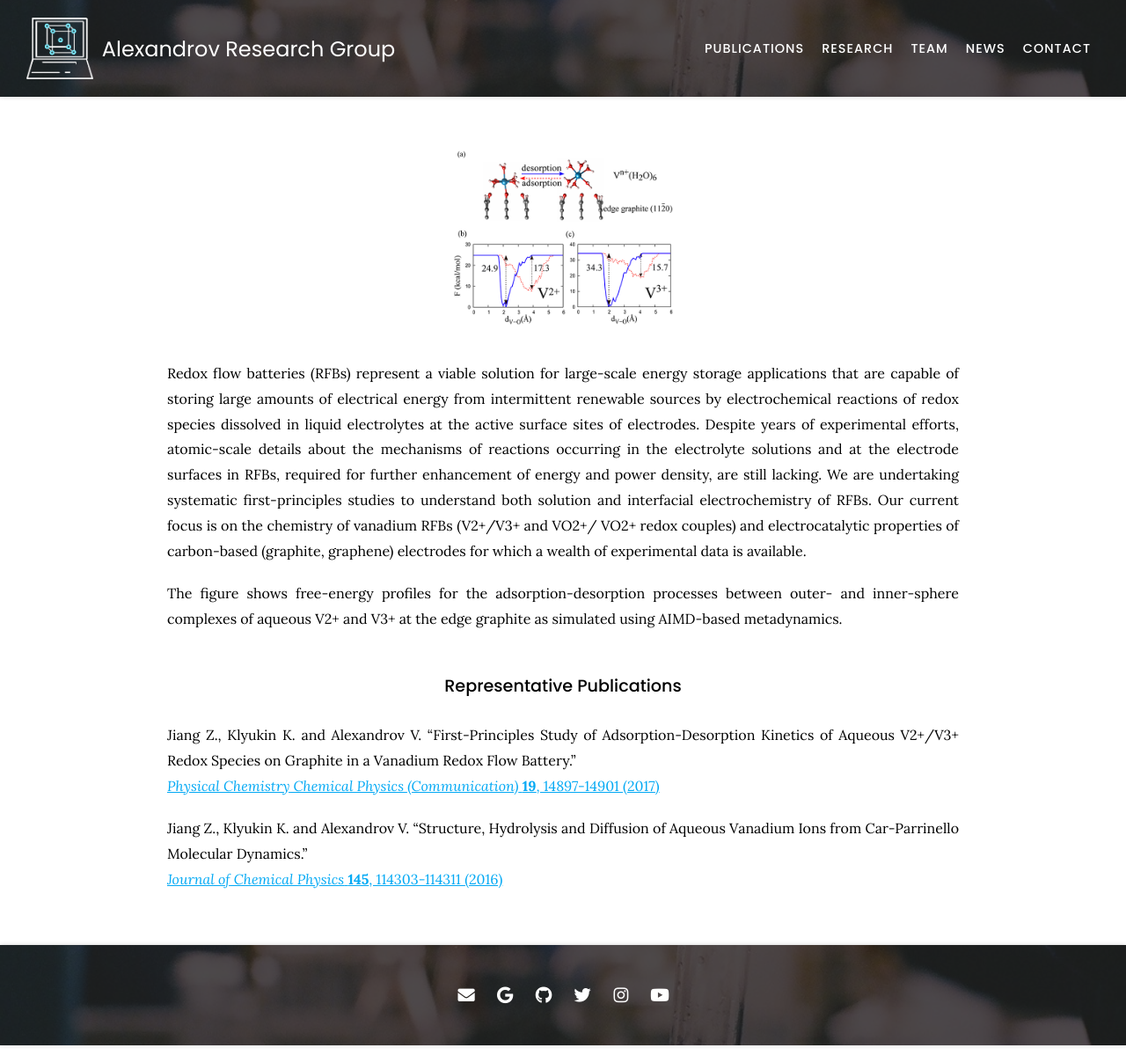
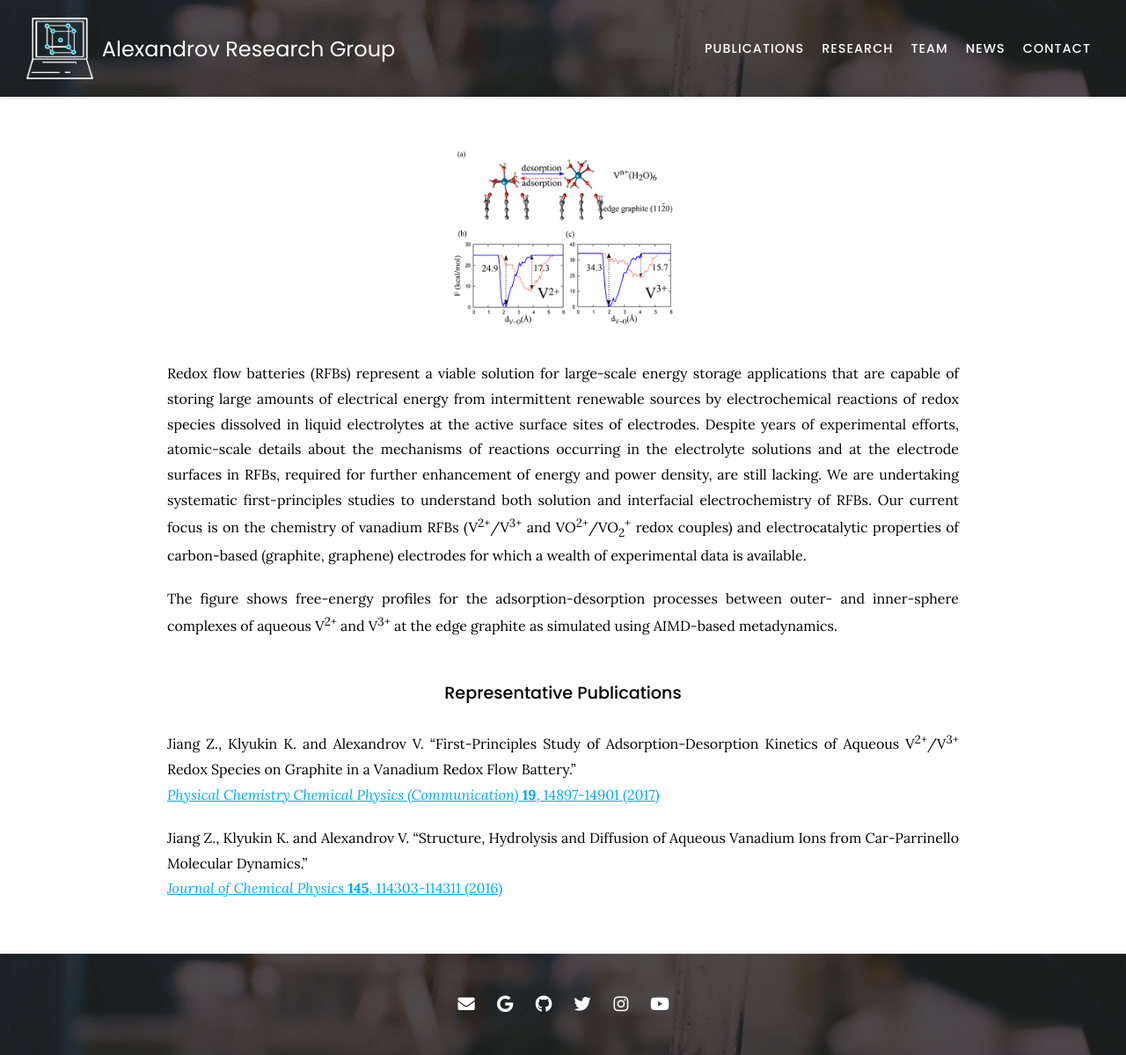
Before and after one commit to valexandrov/webpage, a Jekyll site: the page built from _projects/redox-flow-batteries.md, in a window 1280 px wide. Shown: the whole page at 88% size. Built offline with Jekyll 4.4.1, drawn with Linux system fonts in a browser that asks for light colours; nearby versions of some CDN libraries.

Commit message:
update research

```diff
--- a/_projects/redox-flow-batteries.md
+++ b/_projects/redox-flow-batteries.md
@@ -11,13 +11,13 @@ description:
   height="200px"
 %}
 
-Redox flow batteries (RFBs) represent a viable solution for large-scale energy storage applications that are capable of storing large amounts of electrical energy from intermittent renewable sources by electrochemical reactions of redox species dissolved in liquid electrolytes at the active surface sites of electrodes. Despite years of experimental efforts, atomic-scale details about the mechanisms of reactions occurring in the electrolyte solutions and at the electrode surfaces in RFBs, required for further enhancement of energy and power density, are still lacking. We are undertaking systematic first-principles studies to understand both solution and interfacial electrochemistry of RFBs. Our current focus is on the chemistry of vanadium RFBs (V2+/V3+ and VO2+/ VO2+ redox couples) and electrocatalytic properties of carbon-based (graphite, graphene) electrodes for which a wealth of experimental data is available.
+Redox flow batteries (RFBs) represent a viable solution for large-scale energy storage applications that are capable of storing large amounts of electrical energy from intermittent renewable sources by electrochemical reactions of redox species dissolved in liquid electrolytes at the active surface sites of electrodes. Despite years of experimental efforts, atomic-scale details about the mechanisms of reactions occurring in the electrolyte solutions and at the electrode surfaces in RFBs, required for further enhancement of energy and power density, are still lacking. We are undertaking systematic first-principles studies to understand both solution and interfacial electrochemistry of RFBs. Our current focus is on the chemistry of vanadium RFBs (V<sup>2+</sup>/V<sup>3+</sup> and VO<sup>2+</sup>/VO<sub>2</sub><sup>+</sup> redox couples) and electrocatalytic properties of carbon-based (graphite, graphene) electrodes for which a wealth of experimental data is available.
 
-The figure shows free-energy profiles for the adsorption-desorption processes between outer- and inner-sphere complexes of aqueous V2+ and V3+ at the edge graphite as simulated using AIMD-based metadynamics.
+The figure shows free-energy profiles for the adsorption-desorption processes between outer- and inner-sphere complexes of aqueous V<sup>2+</sup> and V<sup>3+</sup> at the edge graphite as simulated using AIMD-based metadynamics.
 
 ### Representative Publications
 
-Jiang Z., Klyukin K. and Alexandrov V. “First-Principles Study of Adsorption-Desorption Kinetics of Aqueous V2+/V3+ Redox Species on Graphite in a Vanadium Redox Flow Battery.”
+Jiang Z., Klyukin K. and Alexandrov V. “First-Principles Study of Adsorption-Desorption Kinetics of Aqueous V<sup>2+</sup>/V<sup>3+</sup> Redox Species on Graphite in a Vanadium Redox Flow Battery.”
 [_Physical Chemistry Chemical Physics (Communication)_ __19__, 14897-14901 (2017)](http://pubs.rsc.org/en/content/articlelanding/2014/CP/C7CP02350B#!divAbstract)
 
 Jiang Z., Klyukin K. and Alexandrov V. “Structure, Hydrolysis and Diffusion of Aqueous Vanadium Ions from Car-Parrinello Molecular Dynamics.”
```
Also changed, not shown: _projects/batteries.md (added, +6 -0 lines), _projects/catalytic-conversion-of-CO2.md (+2 -2 lines), _projects/electrocatalysis.md (added, +6 -0 lines), _projects/low-dimensional-ferroelectric-systems.md (+2 -2 lines), _projects/ongoing-project-1.md (deleted, +0 -6 lines), _projects/ongoing-project-2.md (deleted, +0 -6 lines).
